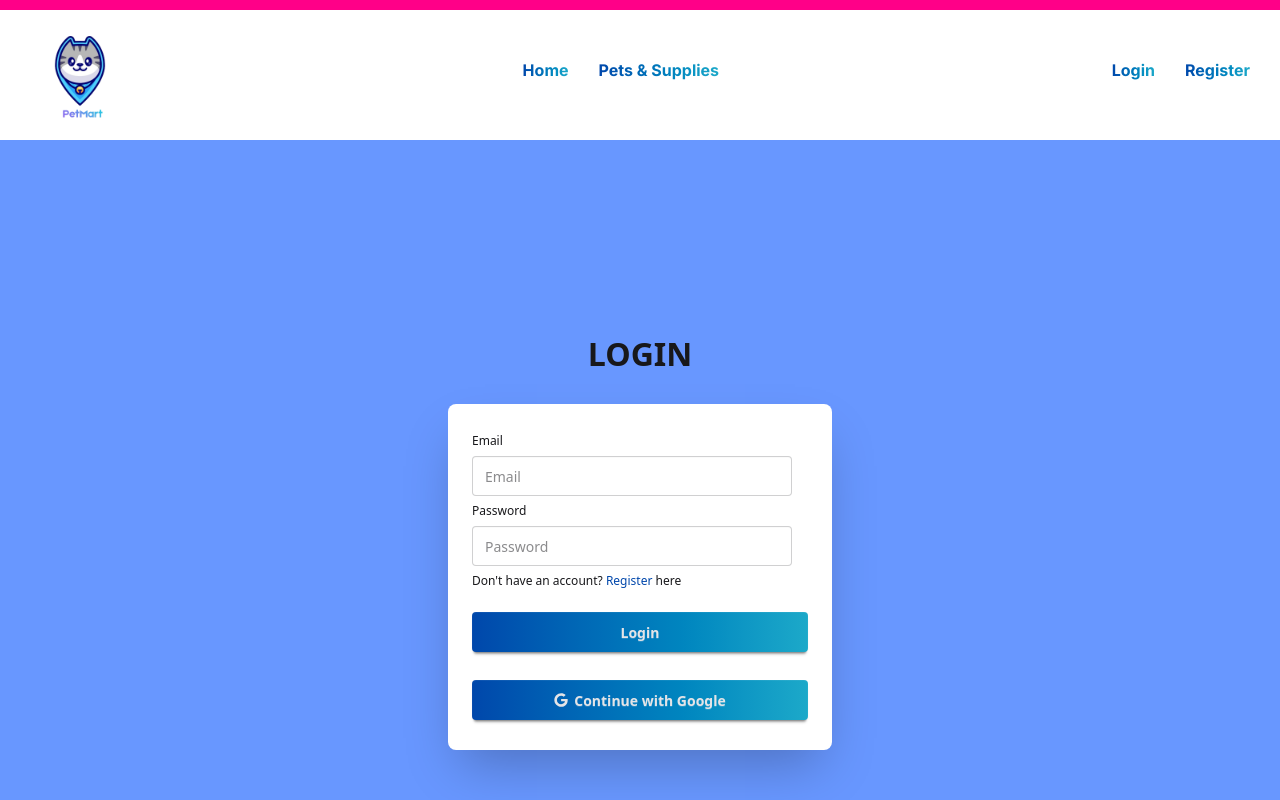
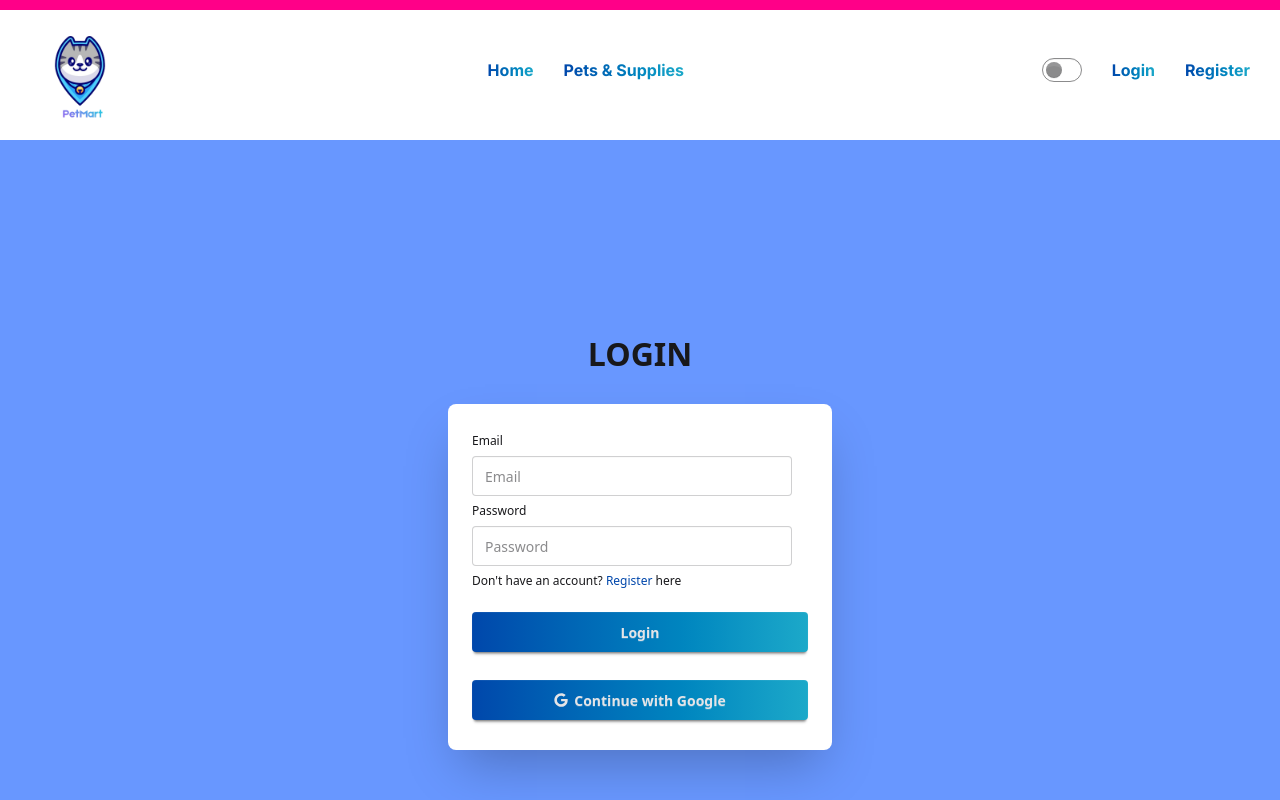
Before and after one commit to Samioul51/PawMart_Client, a React (Vite) app: page /login in a window 1280 px wide. Shown: the top 800 px of the page. Built offline with nearby package versions, Linux system fonts and the light colour scheme; no server answers.

Commit message:
Dark Mode Added

```diff
--- a/src/Components/Navbar.jsx
+++ b/src/Components/Navbar.jsx
@@ -1,4 +1,4 @@
-import React, { use } from 'react';
+import React, { use, useEffect, useState } from 'react';
 import { NavLink } from 'react-router';
 import logo from '../assets/PetMart.png';
 import { AuthContext } from '../Provider/AuthProvider';
@@ -7,8 +7,20 @@
 const Navbar = () => {
     const { user, logout } = use(AuthContext);
 
+    const [theme,setTheme]=useState(localStorage.getItem("theme")|| "light");
+
+    useEffect(()=>{
+        const html=document.querySelector("html");
+        html.setAttribute("data-theme",theme);
+        localStorage.setItem("theme",theme)
+    },[theme])
+
     const handleOpenModal = () => document.getElementById("my_modal_5").showModal();
     const handleCloseModal = () => document.getElementById("my_modal_5").close();
+
+    const handleTheme=(checked)=>{
+        setTheme(checked?"dark":"light");
+    }
 
     const handleLogout = () => {
         logout().then(() => {
@@ -46,6 +58,11 @@
                 }
             </div>
             <div className='flex flex-col items-center lg:flex-row gap-[30px]'>
+                <input
+                    onChange={(e) => handleTheme(e.target.checked)}
+                    type="checkbox"
+                    defaultChecked={localStorage.getItem('theme') === "dark"}
+                    className="toggle" />
                 {
                     user ? (
                         <>
--- a/src/index.css
+++ b/src/index.css
@@ -1,5 +1,9 @@
 @import "tailwindcss";
-@plugin "daisyui";
+@plugin "daisyui" {
+  themes: light --default, dark --prefersdark;
+}
+
+@custom-variant dark (&:where([data-theme=dark], [data-theme=dark] *));
 
 .inter{
   font-family: "Inter", sans-serif;
```
